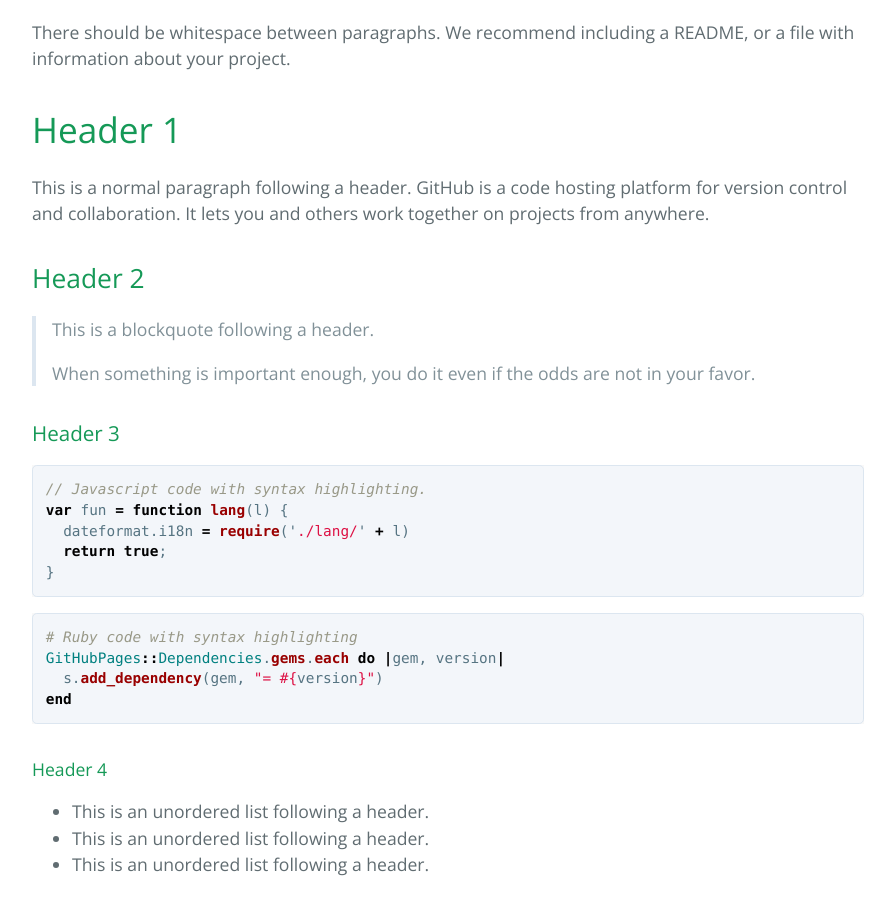
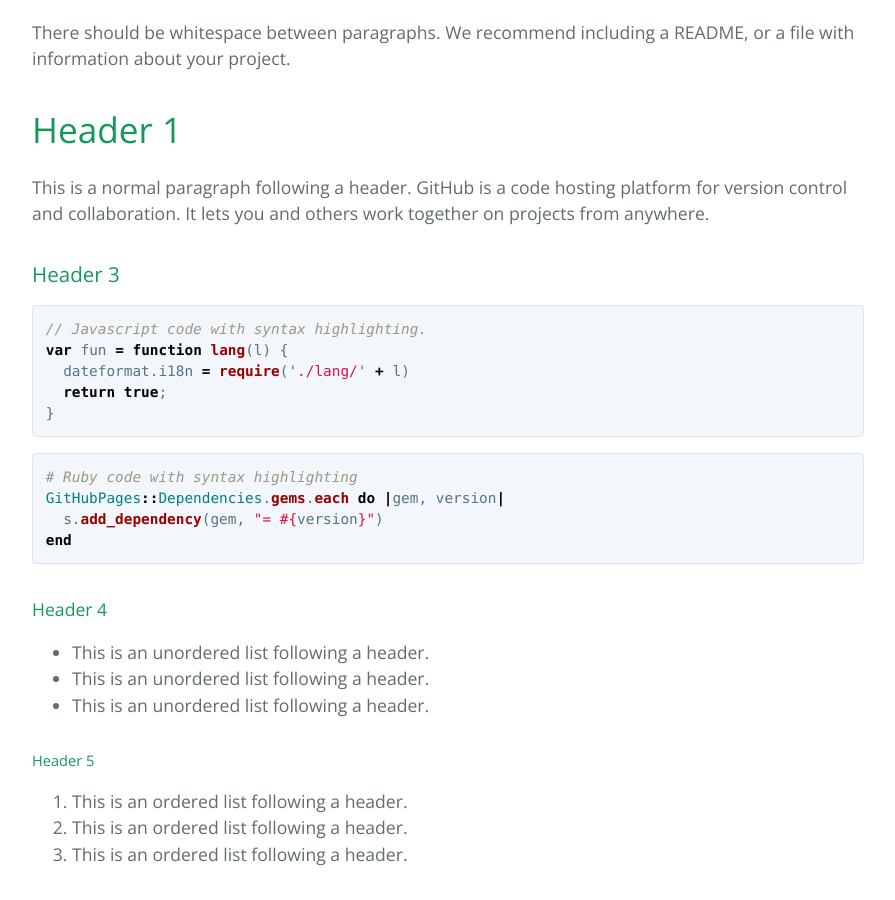
Before and after one commit to hcail/hcail-backup.github.io, a Jekyll site: the page built from index.md, in a window 1280 px wide and 900 px high, scrolled down 528 px. Shown: the whole window, without its empty margins (192-1087 px from the left). Built offline with Jekyll 4.4.1, drawn with Linux system fonts in a browser that asks for light colours.

Commit message:
Update index.md

```diff
--- a/index.md
+++ b/index.md
@@ -14,11 +14,6 @@
 
 This is a normal paragraph following a header. GitHub is a code hosting platform for version control and collaboration. It lets you and others work together on projects from anywhere.
 
-## Header 2
-
-> This is a blockquote following a header.
->
-> When something is important enough, you do it even if the odds are not in your favor.
 
 ### Header 3
 
```
